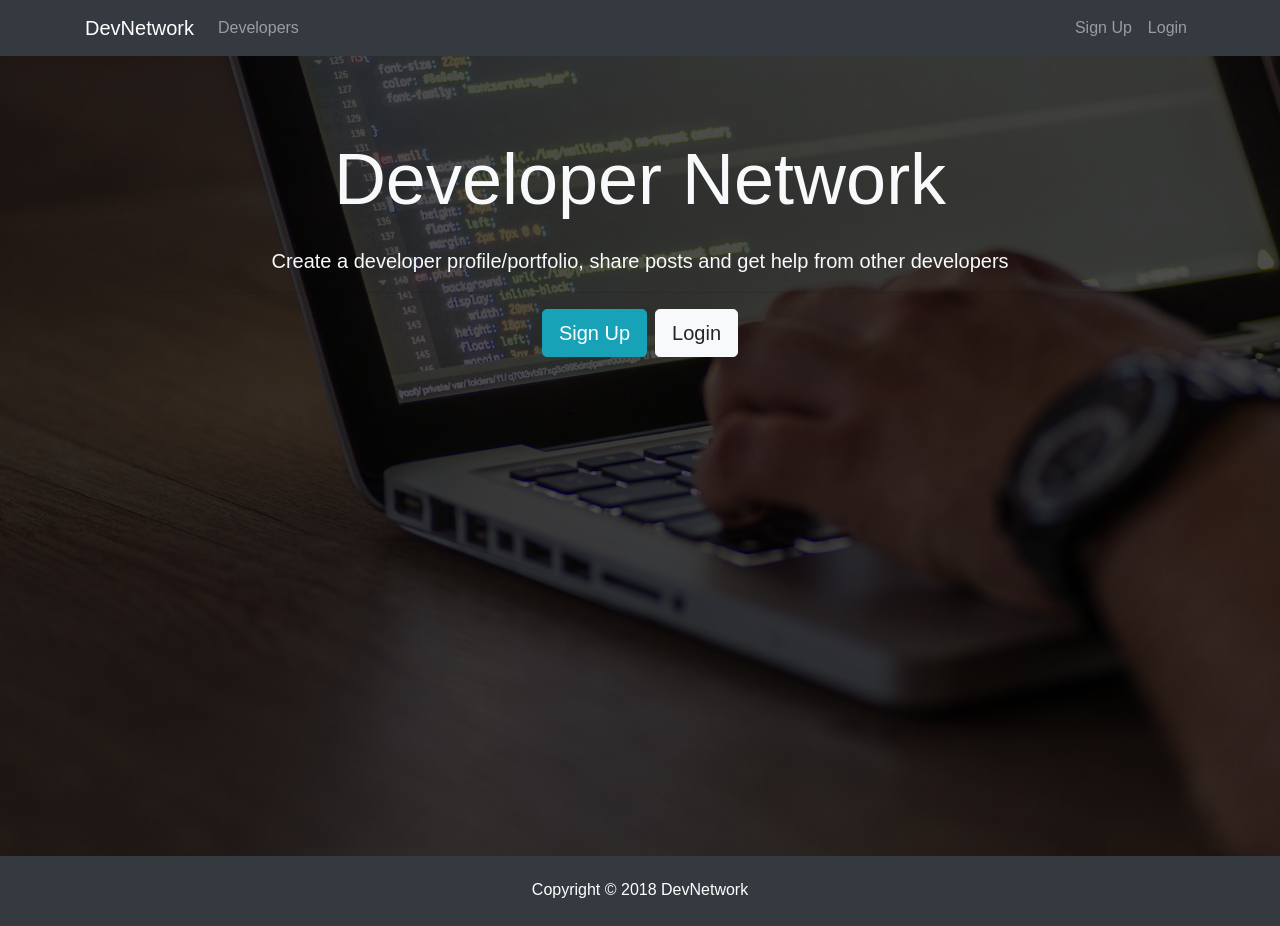
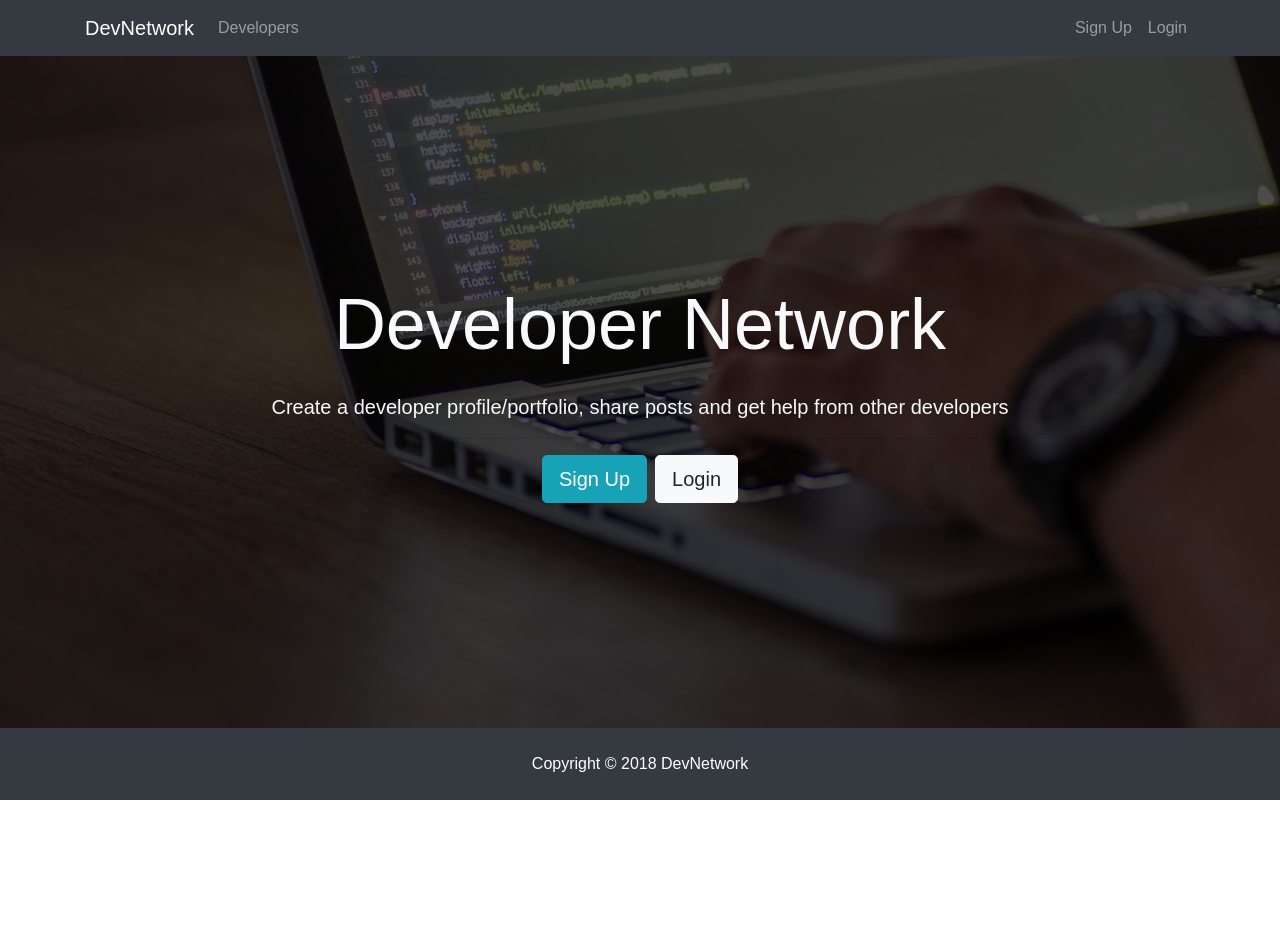
Before and after one commit to AnDeVerin/dev-network, a React (Create React App) app in the folder client/: page / in a window 1280 px wide. After the commit the page ends 800 px from the top, so only its background shows below. Built offline with nearby package versions, Linux system fonts and the light colour scheme.

Commit message:
fix layout css

```diff
--- a/client/public/index.html
+++ b/client/public/index.html
@@ -7,8 +7,10 @@
 
   <link rel="shortcut icon" href="favicon.ico">
 
+  <!-- Bootstrap CSS -->
   <link rel="stylesheet" href="https://stackpath.bootstrapcdn.com/bootstrap/4.1.3/css/bootstrap.min.css" integrity="sha384-MCw98/SFnGE8fJT3GXwEOngsV7Zt27NXFoaoApmYm81iuXoPkFOJwJ8ERdknLPMO"
     crossorigin="anonymous">
+  <!-- Font Awesome CSS -->
   <link rel="stylesheet" href="https://use.fontawesome.com/releases/v5.3.1/css/all.css" integrity="sha384-mzrmE5qonljUremFsqc01SB46JvROS7bZs3IO2EmfFsd15uHvIt+Y8vEf7N7fWAU"
     crossorigin="anonymous">
 
@@ -18,6 +20,7 @@
 <body>
   <div id="root"></div>
 
+  <!-- jQuery first, then Popper.js, then Bootstrap JS -->
   <script src="https://code.jquery.com/jquery-3.3.1.slim.min.js" integrity="sha384-q8i/X+965DzO0rT7abK41JStQIAqVgRVzpbzo5smXKp4YfRvH+8abtTE1Pi6jizo"
     crossorigin="anonymous"></script>
   <script src="https://cdnjs.cloudflare.com/ajax/libs/popper.js/1.14.3/umd/popper.min.js" integrity="sha384-ZMP7rVo3mIykV+2+9J3UJ46jBk0WLaUAdn689aCwoqbBJiSnjAK/l8WvCWPIPm49"
--- a/client/src/App.css
+++ b/client/src/App.css
@@ -1,5 +1,15 @@
 img {
   width: 100%;
+}
+
+.App {
+  display: flex;
+  flex-direction: column;
+  min-height: 100vh;
+}
+
+footer {
+  margin-top: auto;
 }
 
 .landing {
@@ -7,13 +17,18 @@ img {
   background: url('./img/showcase.jpg') no-repeat;
   background-size: cover;
   background-position: center;
-  height: 100vh;
+  /* height: 100vh; */
+  min-height: 400px;
   margin-top: -24px;
-  margin-bottom: -50px;
+  /* margin-bottom: -50px; */
+  flex-grow: 1;
 }
 
 .landing-inner {
-  padding-top: 80px;
+  /* padding-top: 80px; */
+  display: flex;
+  justify-content: center;
+  align-items: center;
 }
 
 .dark-overlay {
--- a/client/src/components/layout/Footer.jsx
+++ b/client/src/components/layout/Footer.jsx
@@ -1,7 +1,7 @@
 import React from 'react';
 
 const Footer = () => (
-  <footer className="bg-dark text-white mt-5 p-4 text-center">
+  <footer className="bg-dark text-white p-4 text-center">
     Copyright &copy; {new Date().getFullYear()} DevNetwork
   </footer>
 );
--- a/client/src/index.css
+++ b/client/src/index.css
@@ -2,4 +2,5 @@ body {
   margin: 0;
   padding: 0;
   font-family: sans-serif;
+  min-width: 343px;
 }
--- a/client/src/store.js
+++ b/client/src/store.js
@@ -4,6 +4,7 @@ import rootReducer from './reducers';
 
 const initialState = {};
 
+const reduxDevtools = window.__REDUX_DEVTOOLS_EXTENSION__; // eslint-disable-line
 const middleware = [thunk];
 
 const store = createStore(
@@ -11,7 +12,7 @@ const store = createStore(
   initialState,
   compose(
     applyMiddleware(...middleware),
-    window.__REDUX_DEVTOOLS_EXTENSION__ && window.__REDUX_DEVTOOLS_EXTENSION__(), // eslint-disable-line
+    reduxDevtools && reduxDevtools(),
   ),
 );
 
```
